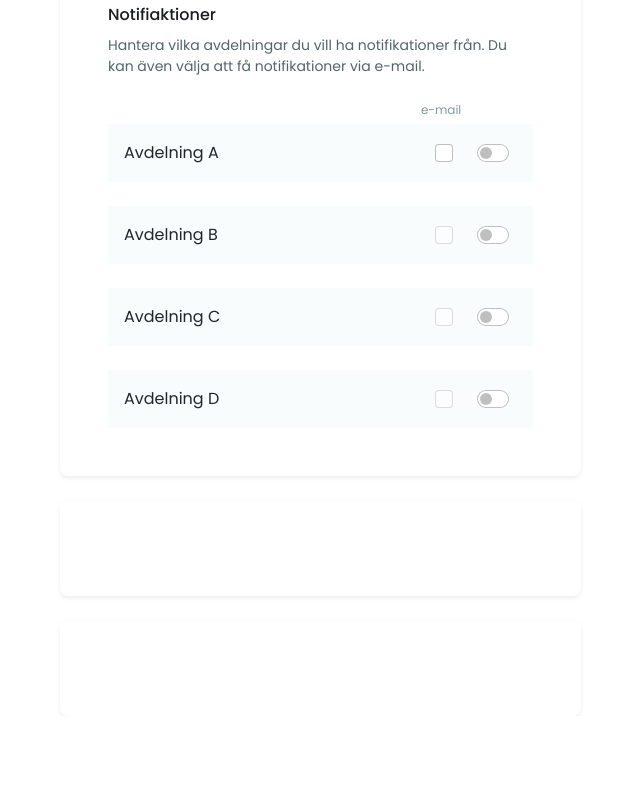
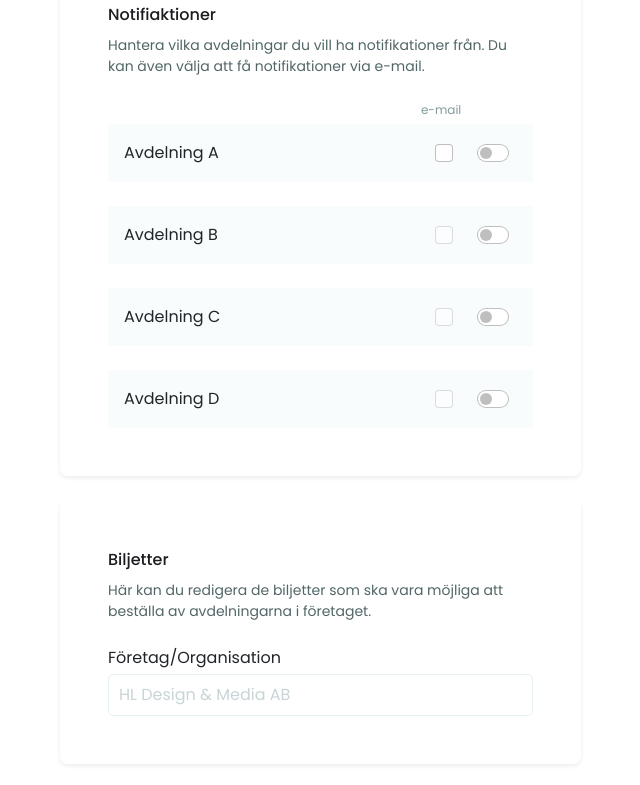
Before and after one commit to armendazemi/Trafikportalen, a plain HTML site: page Dashboard/Profil/profile.html in a window 1280 px wide. Shown: the part 2165-2950 px from the top of the page, without its empty margins (426-1066 px from the left). Before the commit the page ends 2881 px from the top, so only its background shows below. Drawn offline with nearby package versions, Linux system fonts and the light colour scheme.

Commit message:
Biljetter section finished

```diff
--- a/Dashboard/Profil/profile.html
+++ b/Dashboard/Profil/profile.html
@@ -235,10 +235,17 @@
             </div>
 
             <div class="tickets info-section">
+              <div class="section-header">
+                <p class="title">Biljetter</p>
+                <p class="sub-title">Här kan du redigera de biljetter som ska vara möjliga att beställa av avdelningarna i företaget.</p>
+              </div>
 
+              <div class="input">
+                <label for="ticket-name">Företag/Organisation</label>
+                <input type="text" id="ticket-name" name="ticket-name" placeholder="HL Design & Media AB">
+              </div>
 
             </div>
-
             <div class="buttons info-section">
 
             </div>
--- a/Dashboard/Profil/style.scss
+++ b/Dashboard/Profil/style.scss
@@ -204,4 +204,16 @@
       }
     }
   }
+
+  // BILJETTER SECTION
+  .tickets {
+    .input {
+      input {
+        width: 100%;
+      }
+      label {
+        margin-bottom: 4px;
+      }
+    }
+  }
 }
```
Also changed, not shown: Dashboard/Profil/style.css.
